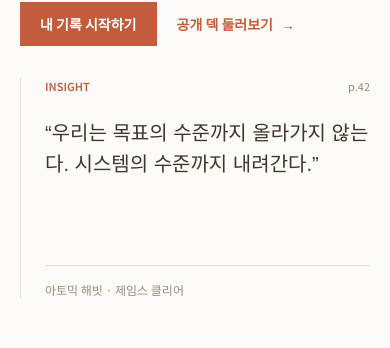
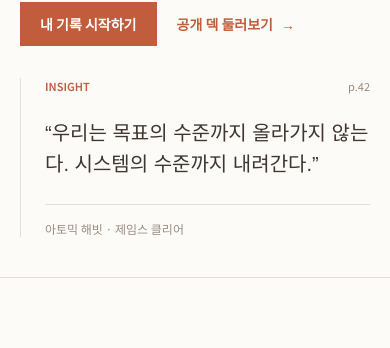
Before and after one commit to auddnjs2008/readingdeck-front, a Next.js app: page / in a window 390 px wide. Shown: the part 295-643 px from the top of the page. Built offline with nearby package versions, Linux system fonts and the light colour scheme; no server answers.

Commit message:
fix: remove excess mobile landing hero spacing

```diff
--- /dev/null
+++ b/scripts/browser/landing-spacing-check.mjs
@@ -0,0 +1,18 @@
+// Run check() on the landing page at mobile widths and a tall viewport.
+export async function check() {
+  await document.fonts.ready;
+  const hero = document.querySelector("main > section");
+  const content = hero.querySelector(".grid");
+  const quote = hero.querySelector("blockquote");
+  const source = quote.parentElement.lastElementChild;
+  const unusedHeight = hero.getBoundingClientRect().bottom - content.getBoundingClientRect().bottom;
+  if (innerWidth < 1024 && unusedHeight > 2) {
+    throw new Error(`Hero leaves ${Math.round(unusedHeight)}px of empty viewport height`);
+  }
+  if (innerWidth < 640) {
+    const gap = source.getBoundingClientRect().top - quote.getBoundingClientRect().bottom;
+    if (gap < 0 || gap > 32) throw new Error(`Quote/source gap is ${gap}px`);
+  }
+  if (document.documentElement.scrollWidth > innerWidth) throw new Error("Horizontal overflow");
+  return { viewport: [innerWidth, innerHeight], heroHeight: hero.offsetHeight, unusedHeight };
+}
--- a/src/app/page-client.tsx
+++ b/src/app/page-client.tsx
@@ -37,7 +37,7 @@ export default function HomePageClient() {
       <TopNav />
 
       <main>
-        <section className="relative min-h-[calc(100svh-3rem)] border-b border-border pt-20 sm:pt-28">
+        <section className="relative border-b border-border pt-20 sm:pt-28 lg:min-h-[calc(100svh-3rem)]">
           <div className="pointer-events-none absolute inset-0 overflow-hidden" aria-hidden="true">
             <div className="absolute inset-y-0 left-[58%] hidden w-px bg-border lg:block" />
             <div className="absolute right-[8%] top-24 hidden h-px w-[34%] bg-border lg:block" />
@@ -79,7 +79,7 @@ export default function HomePageClient() {
               animate="visible"
               variants={reveal}
               transition={{ ...transition, delay: reduceMotion ? 0 : 0.15 }}
-              className="relative min-h-[220px] border-l border-border pl-6 sm:min-h-[390px] sm:pl-10 lg:min-h-[470px] lg:pl-14"
+              className="relative border-l border-border pl-6 sm:min-h-[390px] sm:pl-10 lg:min-h-[470px] lg:pl-14"
             >
               <div className="flex items-center justify-between text-[11px] font-semibold text-primary">
                 <span>INSIGHT</span>
@@ -99,7 +99,7 @@ export default function HomePageClient() {
                 </p>
               </div>
 
-              <p className="absolute bottom-0 left-6 right-0 border-t border-border pt-4 text-xs text-muted-foreground sm:left-10 lg:left-14">
+              <p className="mt-6 border-t border-border pt-4 text-xs text-muted-foreground sm:absolute sm:bottom-0 sm:left-10 sm:right-0 sm:mt-0 lg:left-14">
                 아토믹 해빗 · 제임스 클리어
               </p>
             </motion.div>
```
